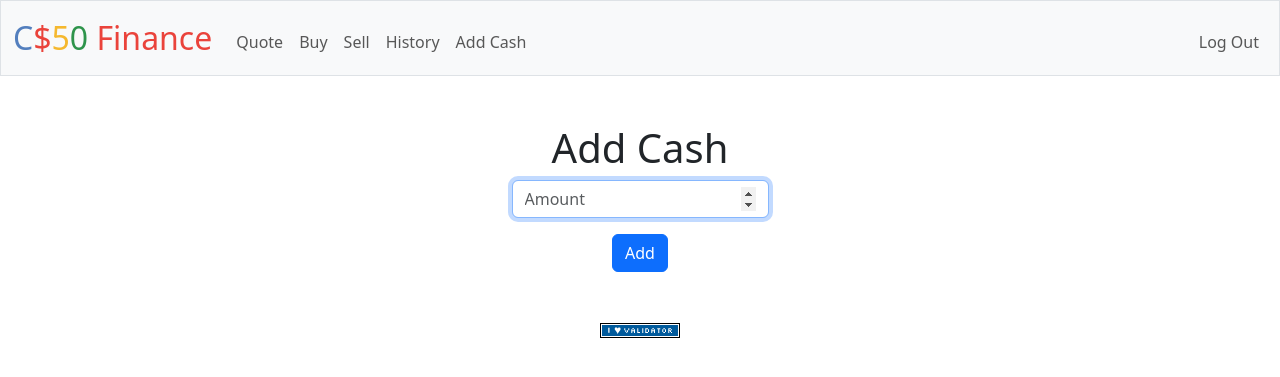
After one commit to Onnboy/cc50-cs50-course-activities, a Flask app: page /add_cash in a window 1280 px wide. The commit adds this page. Shown: the top 377 px of the page. Run offline with Flask 3, Linux system fonts and the light colour scheme; a user stored in the database is signed in; some libraries are stand-ins or nearby versions.

Commit message:
feat: Course computer science

```diff
--- a/pset9 - Flask/finance/app.py
+++ b/pset9 - Flask/finance/app.py
@@ -1,24 +1,18 @@
 import os
-
 from cs50 import SQL
 from flask import Flask, flash, redirect, render_template, request, session
 from flask_session import Session
 from werkzeug.security import check_password_hash, generate_password_hash
-
 from helpers import apology, login_required, lookup, usd
 
-# Configure application
 app = Flask(__name__)
 
-# Custom filter
 app.jinja_env.filters["usd"] = usd
 
-# Configure session to use filesystem (instead of signed cookies)
 app.config["SESSION_PERMANENT"] = False
 app.config["SESSION_TYPE"] = "filesystem"
 Session(app)
 
-# Configure CS50 Library to use SQLite database
 db = SQL("sqlite:///finance.db")
 
 
@@ -98,8 +92,42 @@ def buy():
 def history():
     """Show history of transactions"""
     user_id = session["user_id"]
-    transactions = db.execute("SELECT * FROM transactions WHERE user_id = :id", id=user_id)
-    return render_template("history.html", transactions=transactions)
+
+    transactions = db.execute("SELECT symbol, shares, price, transacted FROM transactions WHERE user_id = ? ORDER BY transacted DESC", session["user_id"])
+
+    cash_transactions = db.execute("SELECT amount, status, timestamp FROM cash_transactions WHERE user_id = :user_id",
+                                   user_id=user_id)
+
+    return render_template("history.html", transactions=transactions, cash_transactions=cash_transactions)
+
+@app.route("/add_cash", methods=["GET", "POST"])
+@login_required
+def add_cash():
+    """User can add cash"""
+    if request.method == "GET":
+        return render_template("add_cash.html")
+
+    else:
+        try:
+            new_cash = float(request.form.get("new_cash"))
+        except ValueError:
+            return apology("Invalid amount")
+
+        if not request.form.get("new_cash"):
+            return apology("Please enter an amount", 400)
+
+        user_id = session["user_id"]
+
+        # Registrar a transação de adição de saldo na tabela cash_transactions
+        db.execute("INSERT INTO cash_transactions (user_id, amount, status) VALUES (:user_id, :amount, 'Approved')",
+                   user_id=user_id, amount=new_cash)
+
+        # Atualizar saldo do usuário na tabela users
+        db.execute("UPDATE users SET cash = cash + :amount WHERE id = :id",
+                   amount=new_cash, id=user_id)
+
+        flash(f"Successfully added ${new_cash:.2f}!", "success", 200)
+        return redirect("/history")
 
 @app.route("/login", methods=["GET", "POST"])
 def login():
@@ -149,8 +177,6 @@ def quote():
 
         if not stock or "price" not in stock or "symbol" not in stock:
             return apology("Invalid symbol or API error", 400)
-
-        name = stock.get("name", stock["symbol"])
 
         return render_template("quoted.html", name=name, price=usd(stock["price"]), symbol=stock["symbol"])
 
@@ -219,7 +245,7 @@ def sell():
         revenue = shares * price
 
         db.execute("UPDATE portfolio SET shares = shares - ? WHERE user_id = ? AND symbol = ?", shares, session["user_id"], symbol)
-        db.execute("DELETE FROM portfolio WHERE user_id = ? AND shares = 0", session["user_id"])
+        db.execute("DELETE FROM portfolio WHERE user_id = ? AND symbol = ? AND shares = 0", session["user_id"], symbol)
 
         db.execute("UPDATE users SET cash = cash + ? WHERE id = ?", revenue, session["user_id"])
 
--- a/pset9 - Flask/finance/helpers.py
+++ b/pset9 - Flask/finance/helpers.py
@@ -1,8 +1,6 @@
 import requests
-
 from flask import redirect, render_template, session
 from functools import wraps
-
 
 def apology(message, code=400):
     """Render message as an apology to user."""
--- /dev/null
+++ b/pset9 - Flask/finance/templates/add_cash.html
@@ -0,0 +1,22 @@
+{% extends "layout.html" %}
+
+{% block title %}
+    Add Cash
+{% endblock %}
+
+{% block main %}
+    <h1 class="text-center">Add Cash</h1>
+    {% with messages = get_flashed_messages(with_categories=true) %}
+        {% if messages %}
+            {% for category, message in messages %}
+                <div class="alert-{{ category }} text-center">{{ message }}</div>
+            {% endfor %}
+        {% endif %}
+    {% endwith %}
+    <form action="/add_cash" method="post">
+        <div class="mb-3">
+            <input autocomplete="off" autofocus class="form-control mx-auto w-auto" type="number" name="new_cash" step="0.05" min="0.50" placeholder="Amount" required>
+        </div>
+        <button class="btn btn-primary" type="submit">Add</button>
+    </form>
+{% endblock %}
--- a/pset9 - Flask/finance/templates/buy.html
+++ b/pset9 - Flask/finance/templates/buy.html
@@ -7,10 +7,10 @@
 {% block main %}
     <h1>Buy Stocks</h1>
     <form action="/buy" method="post">
-        <div>
+        <div class="mb-3">
             <input autocomplete="off" autofocus class="form-control mx-auto w-auto" type="text" name="symbol" placeholder="Symbol" required>
         </div>
-        <div>
+        <div class="mb-3">
             <input  autocomplete="off" autofocus class="form-control mx-auto w-auto" type="number" name="shares" placeholder="Shares" min="1" required>
         </div>
         <button class="btn btn-primary" type="submit">Buy</button>
--- a/pset9 - Flask/finance/templates/layout.html
+++ b/pset9 - Flask/finance/templates/layout.html
@@ -35,6 +35,7 @@
                             <li class="nav-item"><a class="nav-link" href="/buy">Buy</a></li>
                             <li class="nav-item"><a class="nav-link" href="/sell">Sell</a></li>
                             <li class="nav-item"><a class="nav-link" href="/history">History</a></li>
+                            <li class="nav-item"><a class="nav-link" href="add_cash">Add Cash</a></li>
                         </ul>
                         <ul class="navbar-nav ms-auto mt-2">
                             <li class="nav-item"><a class="nav-link" href="/logout">Log Out</a></li>
```
Also changed, not shown: pset9 - Flask/finance/templates/history.html (+31 -2 lines), pset9 - Flask/finance/finance.db, 2 other files.
